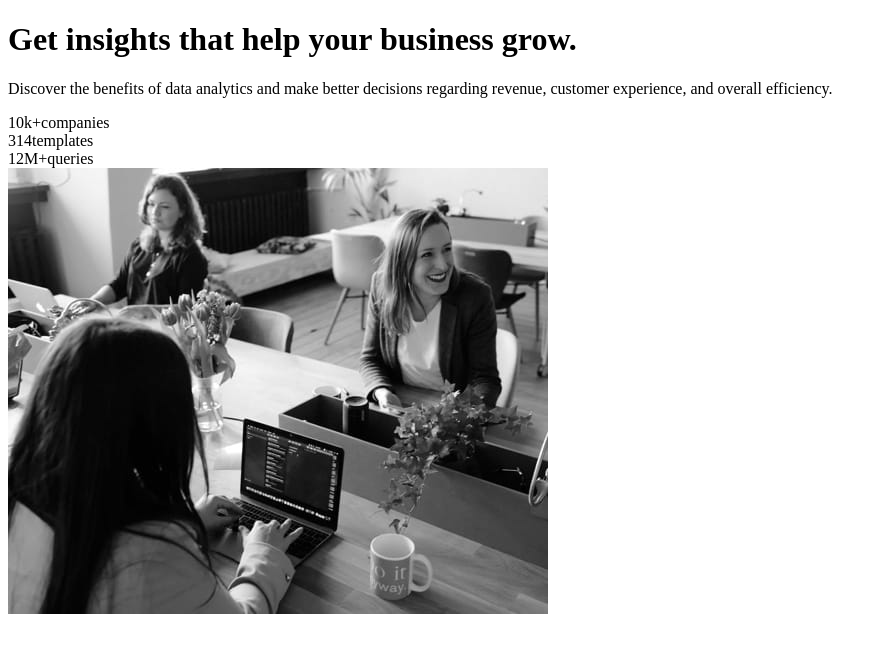
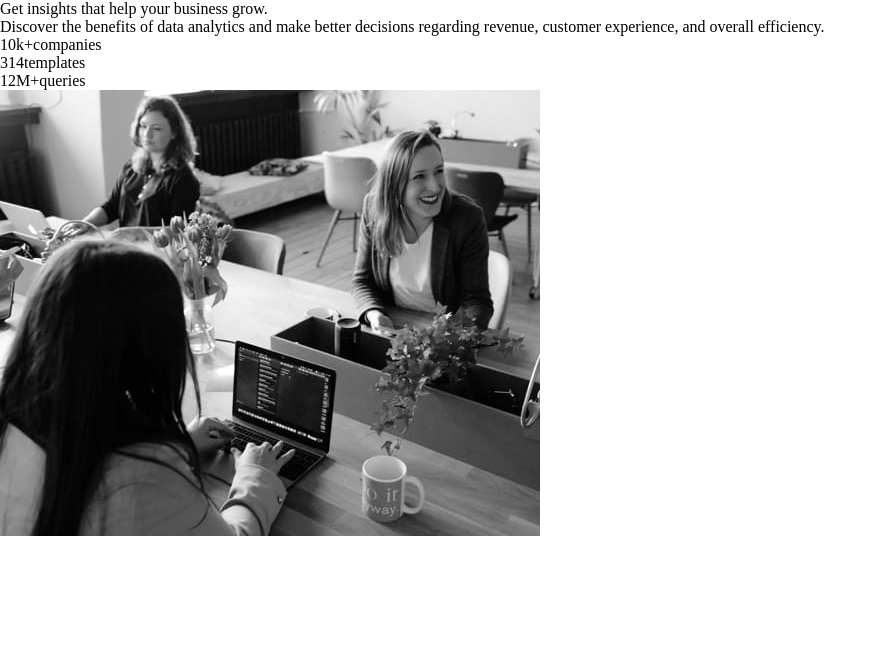
Before and after one commit to RoyalF4/stats-preview-card, a React (Vite) app: page / in a window 1280 px wide. Shown: the top 652 px of the page, without its empty margins (0-895 px from the left). Built offline with nearby package versions, Linux system fonts and the light colour scheme.

Commit message:
add fonts/color variables

```diff
--- a/index.html
+++ b/index.html
@@ -3,6 +3,18 @@
   <head>
     <meta charset="UTF-8" />
     <meta name="viewport" content="width=device-width, initial-scale=1.0" />
+    <link rel="preconnect" href="https://fonts.googleapis.com" />
+    <link rel="preconnect" href="https://fonts.gstatic.com" crossorigin />
+    <link
+      href="https://fonts.googleapis.com/css2?family=Inter:wght@100..900&display=swap"
+      rel="stylesheet"
+    />
+    <link rel="preconnect" href="https://fonts.googleapis.com" />
+    <link rel="preconnect" href="https://fonts.gstatic.com" crossorigin />
+    <link
+      href="https://fonts.googleapis.com/css2?family=Inter:wght@100..900&family=Lexend+Deca:wght@100..900&display=swap"
+      rel="stylesheet"
+    />
     <title>Stats</title>
   </head>
   <body>
--- a/src/components/App.jsx
+++ b/src/components/App.jsx
@@ -22,7 +22,7 @@ function App() {
         <picture>
           <source
             srcSet="/images/image-header-desktop.jpg"
-            media="(min-width: 40rem"
+            media="(min-width: 23.5rem)"
           />
           <img src="/images/image-header-mobile.jpg" alt="" />
         </picture>
--- a/src/index.css
+++ b/src/index.css
@@ -0,0 +1,15 @@
+* {
+  margin: 0;
+  padding: 0;
+  font-size: 1rem;
+  font-weight: 400;
+  box-sizing: border-box;
+}
+
+:root {
+  --main-background: hsl(233, 47%, 7%);
+  --card-background: hsl(244, 38%, 16%);
+  --text-accent: hsl(277, 64%, 61%);
+  --main-paragraph: hsla(0, 0%, 100%, 0.75);
+  --stat-headings: hsla(0, 0%, 100%, 0.6);
+}
```
